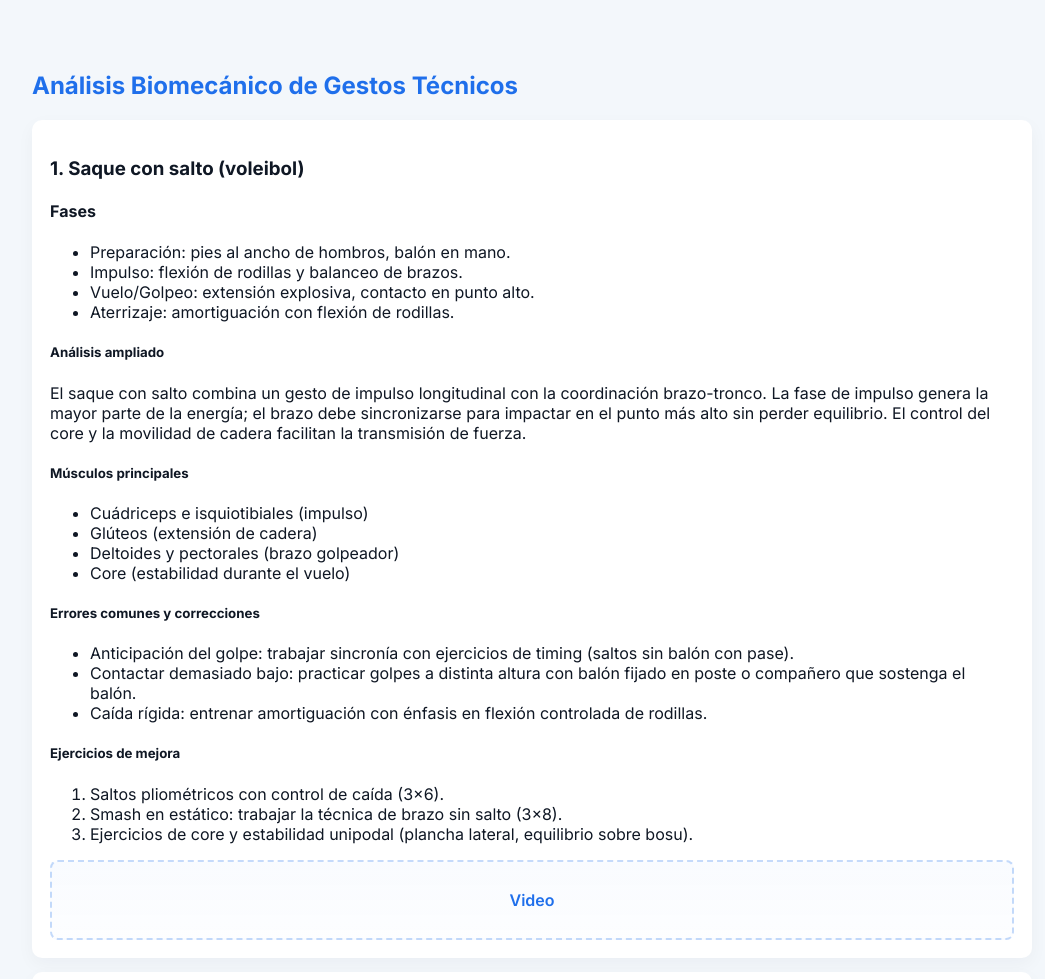
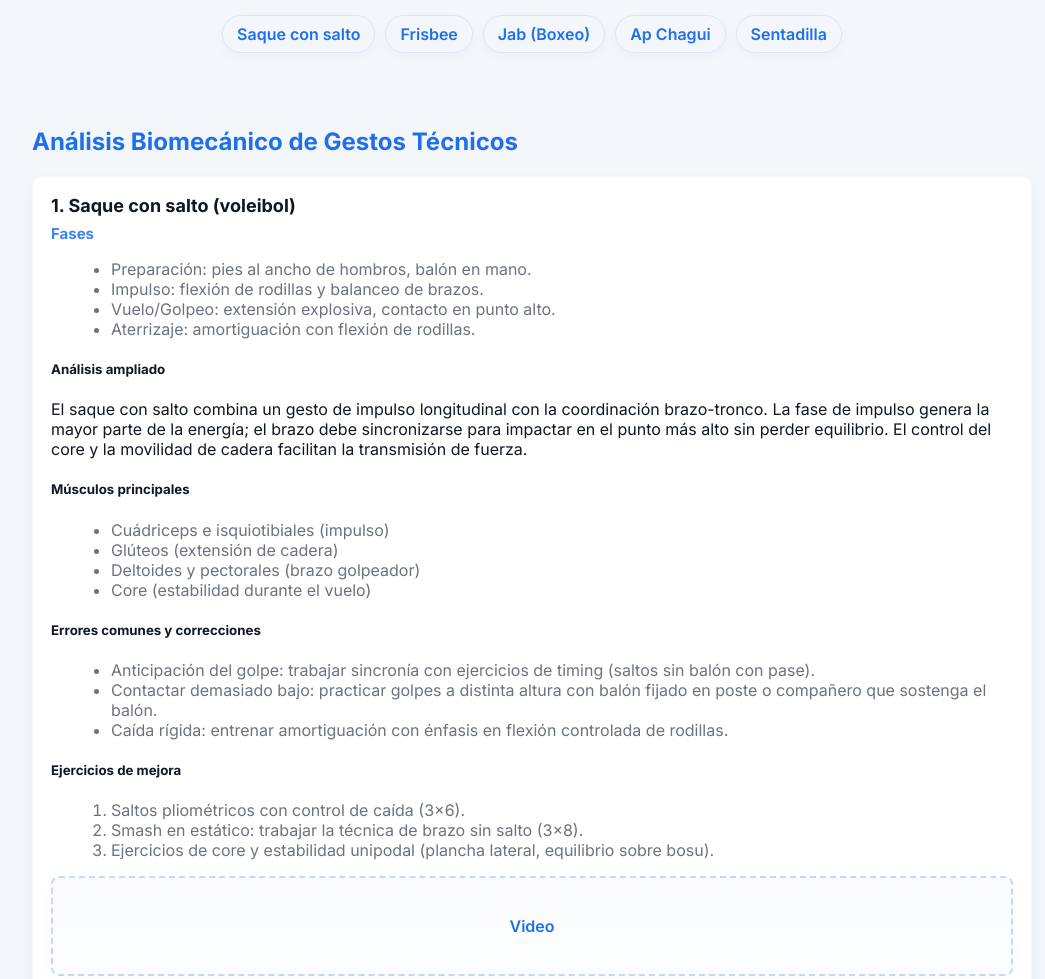
Before and after one commit to Joseph531JD/Gimnasio-Virtual, a plain HTML site: page index.html in a window 1280 px wide. Shown: the part 120-1099 px from the top of the page, without its empty margins (108-1153 px from the left). Drawn offline with Linux system fonts and the light colour scheme.

Commit message:
UI: mejorar diseño y añadir navegación superior

```diff
--- a/index.html
+++ b/index.html
@@ -16,13 +16,21 @@
       </div>
     </header>
 
+    <nav class="top-nav" aria-label="Navegación de gestos">
+      <a class="nav-btn" href="#saque-salto">Saque con salto</a>
+      <a class="nav-btn" href="#frisbee-lanzamiento">Frisbee</a>
+      <a class="nav-btn" href="#jab-boxeo">Jab (Boxeo)</a>
+      <a class="nav-btn" href="#ap-chagui">Ap Chagui</a>
+      <a class="nav-btn" href="#sentadilla-barra">Sentadilla</a>
+    </nav>
+
     <main class="container">
       <!-- Objetivo y contenidos obligatorios eliminados por petición del usuario -->
 
       <section id="gestos">
         <h2>Análisis Biomecánico de Gestos Técnicos</h2>
 
-        <article>
+        <article id="saque-salto">
           <h3>1. Saque con salto (voleibol)</h3>
           <h4>Fases</h4>
           <ul>
@@ -61,7 +69,7 @@
           </div>
         </article>
 
-        <article>
+        <article id="frisbee-lanzamiento">
           <h3>2. Lanzamiento del frisbee (ultimate)</h3>
           <h4>Fases</h4>
           <ul>
@@ -100,7 +108,7 @@
           </div>
         </article>
 
-        <article>
+        <article id="jab-boxeo">
           <h3>3. Jab (boxeo)</h3>
           <h4>Fases</h4>
           <ul>
@@ -139,7 +147,7 @@
           </div>
         </article>
 
-        <article>
+        <article id="ap-chagui">
           <h3>4. Ap Chagui (patada frontal, taekwondo)</h3>
           <h4>Fases</h4>
           <ul>
@@ -177,7 +185,7 @@
           </div>
         </article>
 
-        <article>
+        <article id="sentadilla-barra">
           <h3>5. Sentadilla con barra (gesto adicional)</h3>
           <h4>Fases</h4>
           <ul>
--- a/styles.css
+++ b/styles.css
@@ -20,6 +20,24 @@ article{background:var(--card);padding:18px;border-radius:10px;margin:14px 0;box
 .template{background:#0f172a;color:#e6eef8;padding:12px;border-radius:6px;overflow:auto}
 .site-footer{margin-top:28px;padding:16px;text-align:center;color:var(--muted)}
 
+/* Top navigation buttons that jump to each exercise */
+.top-nav{display:flex;gap:10px;flex-wrap:wrap;justify-content:center;margin:18px 0 6px}
+.nav-btn{background:transparent;border:1px solid rgba(31,111,235,0.12);color:var(--accent);padding:8px 14px;border-radius:999px;text-decoration:none;font-weight:600;box-shadow:0 4px 12px rgba(16,24,40,0.03);transition:all .18s ease}
+.nav-btn:hover{background:rgba(59,130,246,0.06);transform:translateY(-2px);border-color:var(--accent-2)}
+
+/* Article header and layout improvements */
+article h3{margin:0 0 8px;font-size:18px;color:var(--text)}
+article h4{margin:6px 0;font-size:15px;color:var(--accent-2)}
+article ul, article ol{margin-left:20px;color:var(--muted)}
+
+/* Card-like appearance for the sections to avoid 'copied text' look */
+article{border:1px solid rgba(15,23,36,0.03)}
+
+/* Video placeholder modernized */
+.video-placeholder{border-style:dashed;border-color:rgba(31,111,235,0.18);background:transparent;padding:18px;border-radius:12px;margin-top:18px;text-align:center;min-height:72px;display:flex;align-items:center;justify-content:center;box-shadow:0 6px 18px rgba(16,24,40,0.02)}
+.video-placeholder .vp-title{font-weight:700;color:var(--accent);font-size:16px;margin:0}
+
+
 /* Video placeholder box */
 .video-placeholder{border:2px dashed rgba(31,111,235,0.25);background:linear-gradient(180deg,rgba(59,130,246,0.03),rgba(59,130,246,0.01));padding:12px;border-radius:8px;margin-top:12px;text-align:center}
 .video-placeholder .vp-title{font-weight:600;color:var(--accent)}
```
